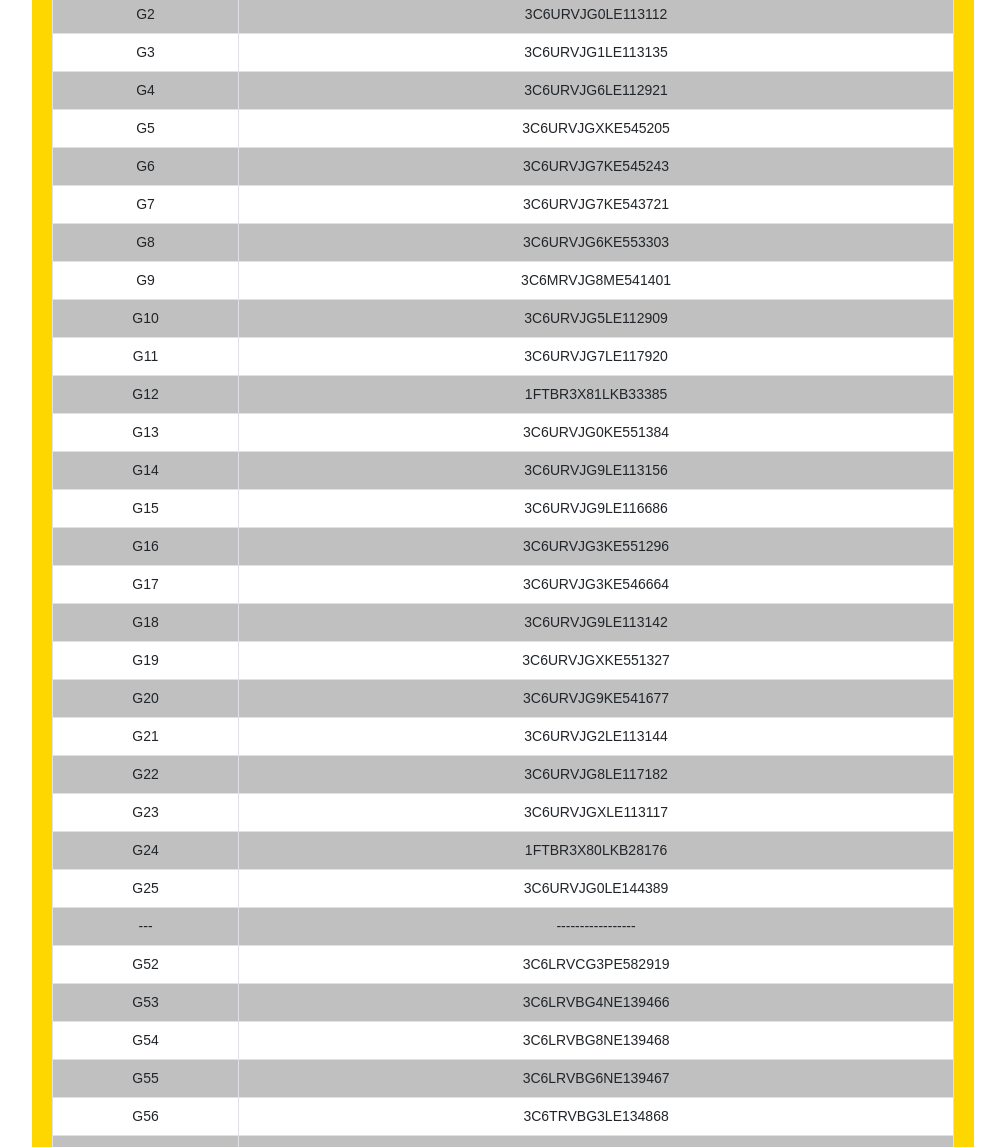
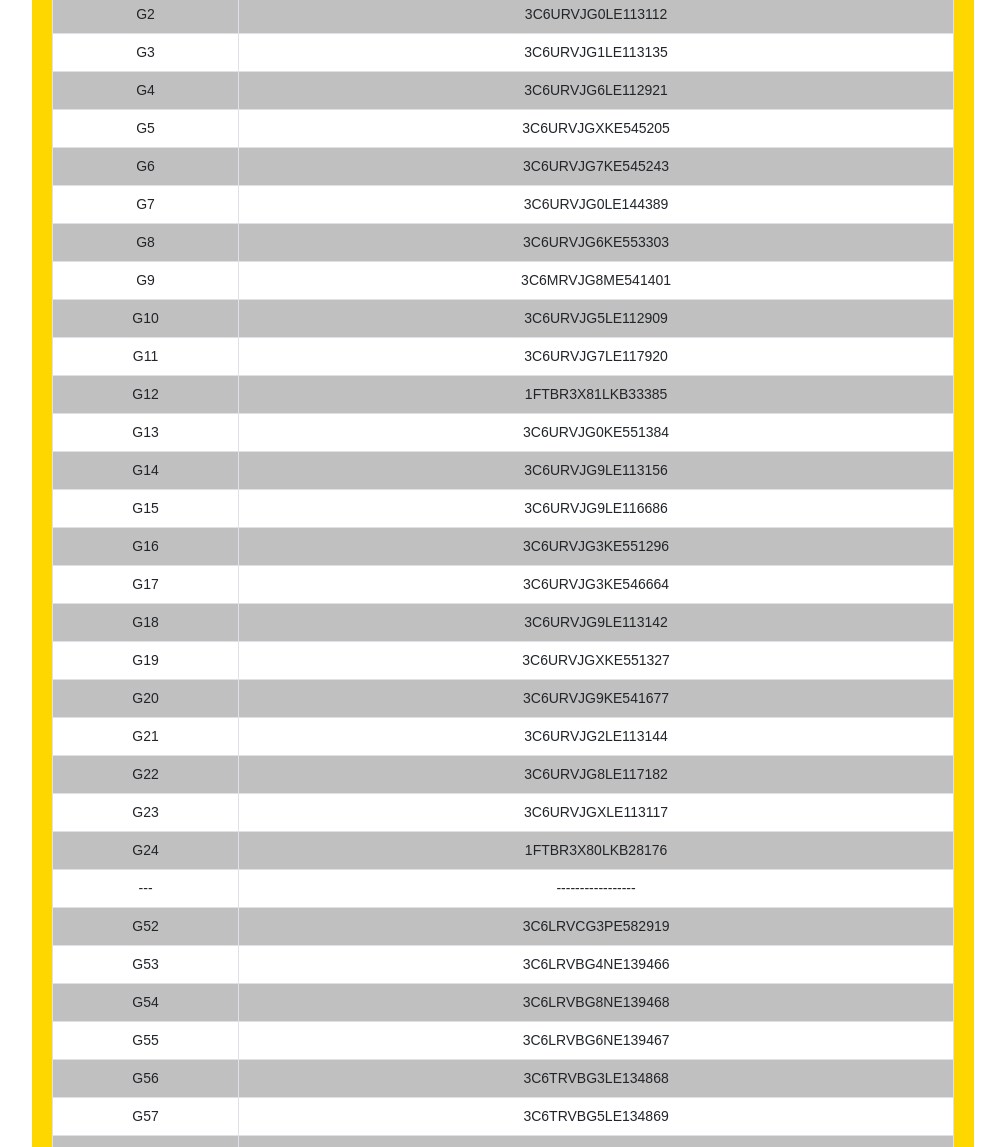
Before and after one commit to Rogert5/Fleet, a Flask app: page /admin in a window 1280 px wide. Shown: the part 297-1444 px from the top of the page, without its empty margins (137-1142 px from the left). Run offline with Flask 3, Linux system fonts and the light colour scheme; some libraries are stand-ins or nearby versions.

Commit message:
old G7 replaced with g25. G25 deleted

```diff
--- a/templates/admin.html
+++ b/templates/admin.html
@@ -29,7 +29,7 @@
             <tr><td>G4</td><td>3C6URVJG6LE112921</td></tr>
             <tr><td>G5</td><td>3C6URVJGXKE545205</td></tr>
             <tr><td>G6</td><td>3C6URVJG7KE545243</td></tr>
-            <tr><td>G7</td><td>3C6URVJG7KE543721</td></tr>
+            <tr><td>G7</td><td>3C6URVJG0LE144389</td></tr>
             <tr><td>G8</td><td>3C6URVJG6KE553303</td></tr>
             <tr><td>G9</td><td>3C6MRVJG8ME541401</td></tr>
             <tr><td>G10</td><td>3C6URVJG5LE112909</td></tr>
@@ -47,7 +47,6 @@
             <tr><td>G22</td><td>3C6URVJG8LE117182</td></tr>
             <tr><td>G23</td><td>3C6URVJGXLE113117</td></tr>
             <tr><td>G24</td><td>1FTBR3X80LKB28176</td></tr>
-            <tr><td>G25</td><td>3C6URVJG0LE144389</td></tr>
             <tr><td>---</td><td>-----------------</td></tr>
             <tr><td>G52</td><td>3C6LRVCG3PE582919</td></tr>
             <tr><td>G53</td><td>3C6LRVBG4NE139466</td></tr>
```
